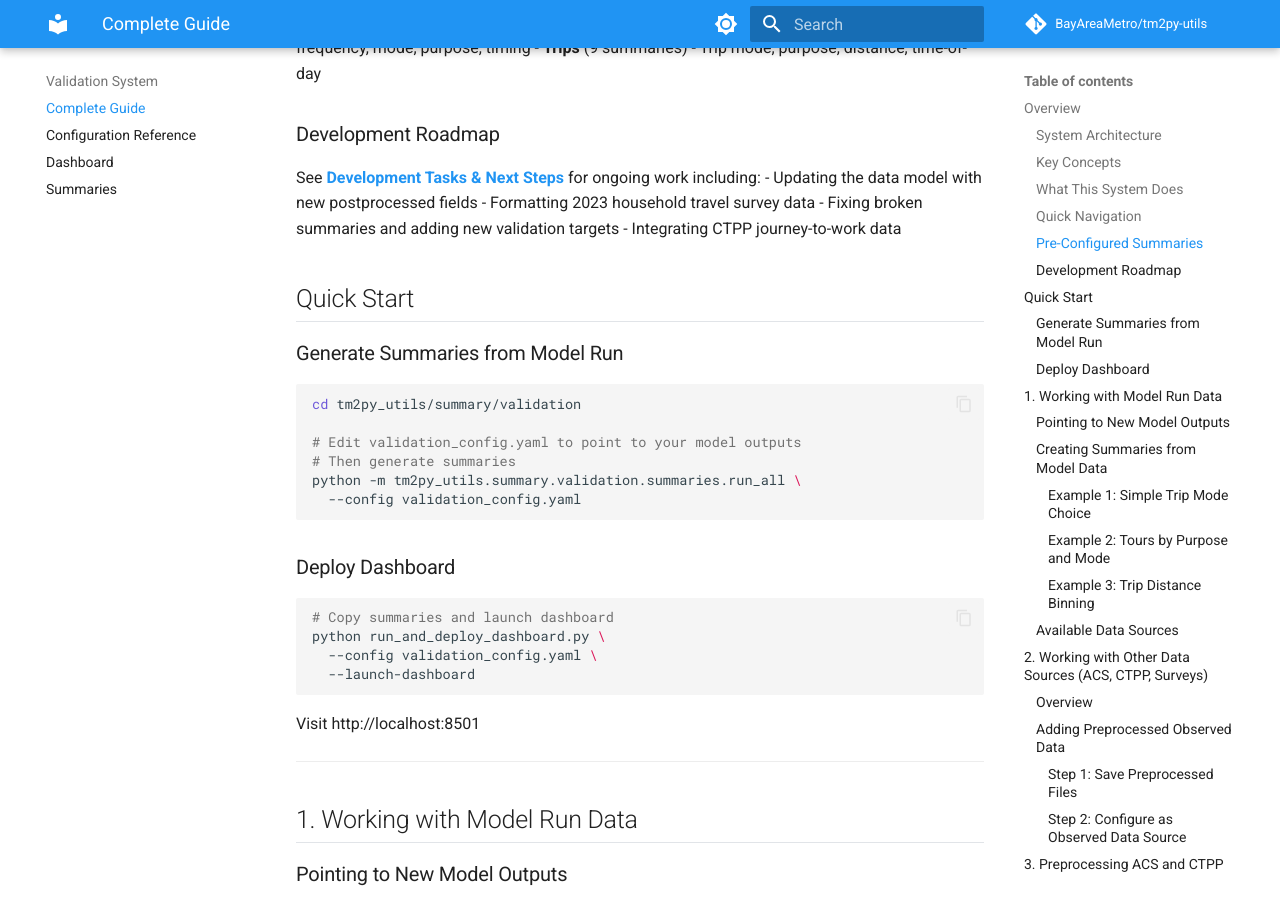
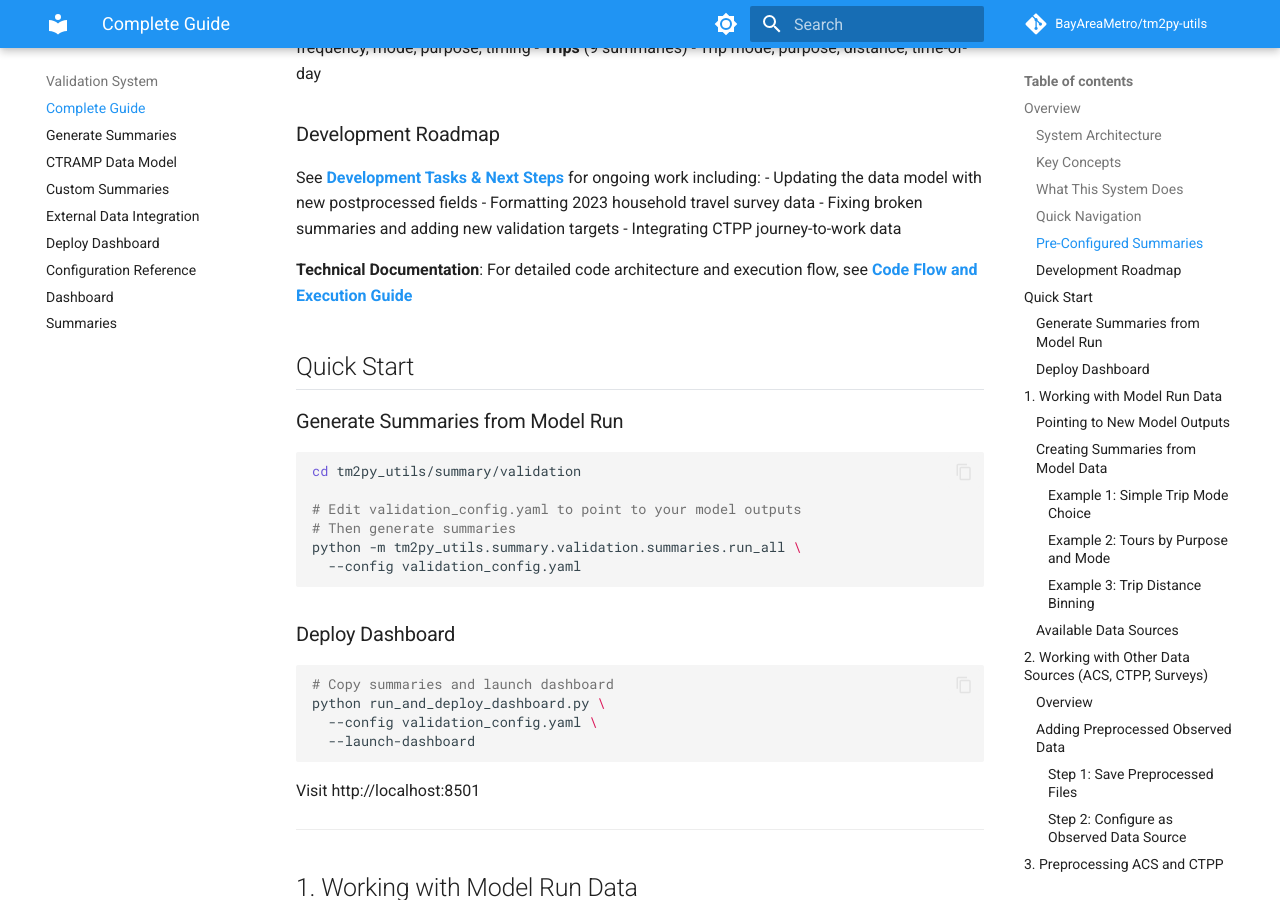
Before and after one commit to BayAreaMetro/tm2py-utils, an MkDocs documentation site: the page built from tm2py_utils/docs/validation-system.md, in a window 1280 px wide and 900 px high, scrolled down 2694 px. Built offline with MkDocs 1.6.1 and Material for MkDocs 9.7.7, drawn with Linux system fonts in a browser that asks for light colours; comment, search, counter and statistics services are not loaded; the version menu is left out.

Commit message:
Add code flow documentation to MkDocs nav and Development Roadmap section

```diff
--- a/mkdocs.yml
+++ b/mkdocs.yml
@@ -35,10 +35,17 @@ nav:
     - Quick Start: index.md#quick-start
   - Validation System:
     - Complete Guide: validation-system.md
+    - Generate Summaries: generate-summaries.md
+    - CTRAMP Data Model: data-model.md
+    - Custom Summaries: custom-summaries.md
+    - External Data Integration: external-data.md
+    - Deploy Dashboard: deploy-dashboard.md
     - Configuration Reference: configuration.md
     - Dashboard: dashboard.md
     - Summaries: summaries.md
   - Development:
+    - Code Flow & Execution: code-flow.md
+    - Development Tasks: validation-development.md
     - Contributing Guide: contributing.md
   - Reference:
     - Consolidation Proposal: ../summary/CONSOLIDATION_PROPOSAL.md
--- a/tm2py_utils/docs/validation-system.md
+++ b/tm2py_utils/docs/validation-system.md
@@ -112,6 +112,8 @@ See **[Development Tasks & Next Steps](validation-development.md)** for ongoing
 - Formatting 2023 household travel survey data
 - Fixing broken summaries and adding new validation targets
 - Integrating CTPP journey-to-work data
+
+**Technical Documentation**: For detailed code architecture and execution flow, see **[Code Flow and Execution Guide](code-flow.md)**
 
 ## Quick Start
 
```
